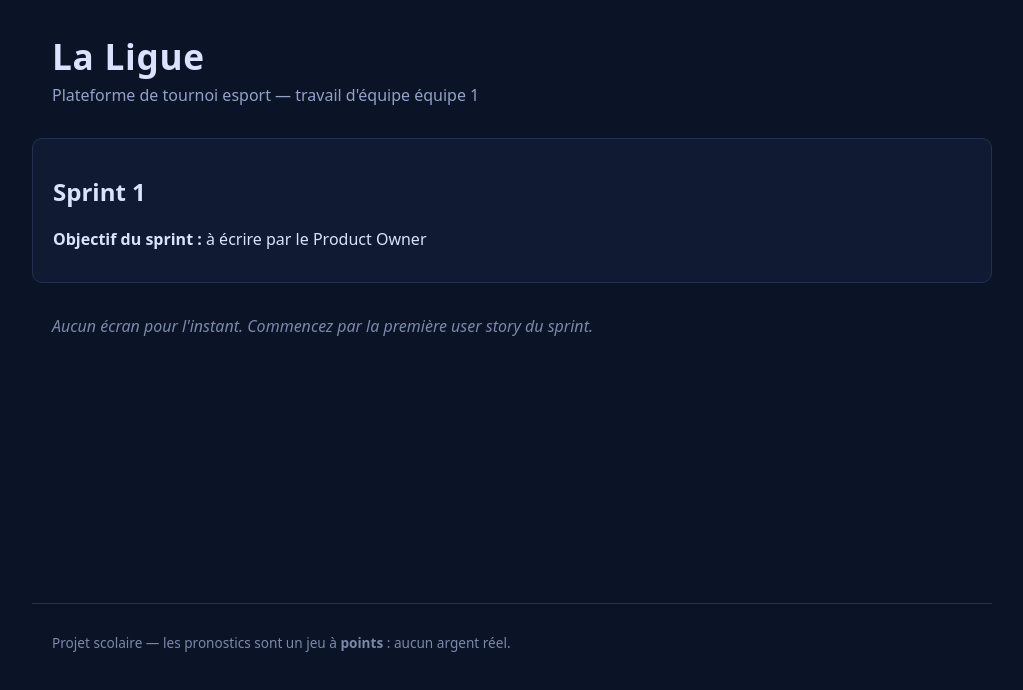
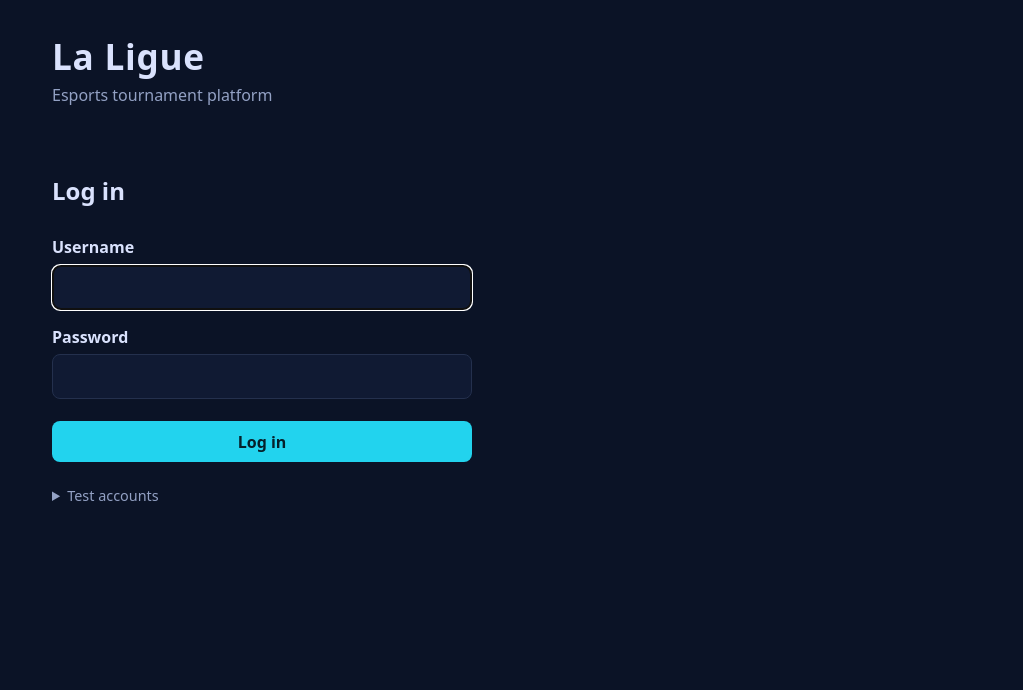
Before and after one commit to N0t4b3n123/P-426-La_Ligue-1, a Vue app: page / in a window 1280 px wide. Shown: the top 690 px of the page, without its empty margins (128-1151 px from the left). Built offline with nearby package versions, Linux system fonts and the light colour scheme.

Commit message:
feat: log In and create tournament for organizer

```diff
--- a/src/App.vue
+++ b/src/App.vue
@@ -1,36 +1,81 @@
 <script setup>
-// Socle de départ — La Ligue (module I426 / projet P_DEV-426).
-// L'application est vide : votre travail de sprint commence dans <main>.
-// Tout ce que vous ajoutez ici est VOTRE version du produit (option A : 3 équipes, 3 versions).
-import { ref } from 'vue';
+import { ref, computed } from "vue";
+import Login from "./components/Login.vue";
+import AdminCreateTournament from "./components/AdminCreateTournament.vue";
+import { testTournaments, STATUSES } from "./data/tournaments.js";
 
-// Nom de l'équipe — à remplacer par le vôtre.
-const equipe = ref('équipe 1');
+const ROLES = {
+  organizer: "Organizer",
+  captain: "Captain",
+  spectator: "Spectator",
+};
 
-// État du sprint — à tenir à jour, c'est ce qui se voit en revue.
-const sprint = ref(1);
-const sprintGoal = ref('à écrire par le Product Owner');
+const user = ref(null);
+const tournaments = ref([...testTournaments]);
+
+const isLoggedIn = computed(() => user.value !== null);
+const role = computed(() => user.value?.role);
+
+function logout() {
+  user.value = null;
+}
+
+function addTournament(data) {
+  tournaments.value.push({
+    id: Date.now(),
+    status: "registration_open",
+    organizer: user.value.name,
+    ...data,
+  });
+}
 </script>
 
 <template>
   <header>
-    <h1>La Ligue</h1>
-    <p class="sous-titre">Plateforme de tournoi esport — travail d'équipe {{ equipe }}</p>
+    <div class="header">
+      <div>
+        <h1>La Ligue</h1>
+        <p class="subtitle">Esports tournament platform</p>
+      </div>
+      <div v-if="isLoggedIn" class="account">
+        <span>{{ user.name }} · {{ ROLES[role] }}</span>
+        <button class="button button-ghost" @click="logout">Log out</button>
+      </div>
+    </div>
   </header>
 
-  <section class="etat">
-    <h2>Sprint {{ sprint }}</h2>
-    <p><strong>Objectif du sprint :</strong> {{ sprintGoal }}</p>
-  </section>
+  <main>
+    <template v-if="isLoggedIn">
+      <AdminCreateTournament
+        v-if="role === 'organizer'"
+        @created="addTournament"
+      />
 
-  <main>
-    <!-- À construire : vos écrans arrivent ici.
-         Ordre imposé par le client : les user stories du sprint.
-         Un écran = un composant dans src/components/, importé ici. -->
-    <p class="vide">Aucun écran pour l'instant. Commencez par la première user story du sprint.</p>
+      <h2>Tournaments</h2>
+      <p v-if="tournaments.length === 0" class="empty">No tournaments yet.</p>
+      <ul v-else class="list">
+        <li v-for="t in tournaments" :key="t.id">
+          <strong>{{ t.name }}</strong> — {{ t.game }} · {{ t.date }} · max
+          {{ t.maxTeams }} teams · {{ STATUSES[t.status] }}
+        </li>
+      </ul>
+    </template>
+    <Login v-else @logged-in="(account) => (user = account)" />
   </main>
+</template>
 
-  <footer>
-    <p>Projet scolaire — les pronostics sont un jeu à <strong>points</strong> : aucun argent réel.</p>
-  </footer>
-</template>
+<style scoped>
+.list {
+  list-style: none;
+  padding: 0;
+  display: grid;
+  gap: 0.5rem;
+}
+.list li {
+  padding: 0.7rem 0.9rem;
+  border: 1px solid var(--border);
+  border-left: 4px solid var(--accent);
+  border-radius: 8px;
+  background: var(--surface);
+}
+</style>
--- a/src/components/AdminCreateTournament.vue
+++ b/src/components/AdminCreateTournament.vue
@@ -0,0 +1,76 @@
+<script setup>
+import { ref } from "vue";
+
+const emit = defineEmits(["created"]);
+
+const name = ref("");
+const game = ref("");
+const date = ref("");
+const maxTeams = ref(8);
+const error = ref("");
+
+function submit() {
+  if (!name.value.trim() || !game.value.trim() || !date.value) {
+    error.value = "Name, game and date are required.";
+    return;
+  }
+  if (maxTeams.value < 2) {
+    error.value = "At least 2 teams are required.";
+    return;
+  }
+  emit("created", {
+    name: name.value.trim(),
+    game: game.value.trim(),
+    date: date.value,
+    maxTeams: Number(maxTeams.value),
+  });
+  name.value = game.value = date.value = "";
+  maxTeams.value = 8;
+  error.value = "";
+}
+</script>
+
+<template>
+  <section class="panel">
+    <h2>Create a tournament</h2>
+    <form @submit.prevent="submit" novalidate>
+      <label for="name">Name</label>
+      <input id="name" v-model="name" type="text" />
+
+      <label for="game">Game</label>
+      <input id="game" v-model="game" type="text" />
+
+      <label for="date">Date</label>
+      <input id="date" v-model="date" type="date" />
+
+      <label for="max">Max number of teams</label>
+      <input id="max" v-model="maxTeams" type="number" min="2" />
+
+      <p v-if="error" class="error">{{ error }}</p>
+      <button type="submit" class="button">Create</button>
+    </form>
+  </section>
+</template>
+
+<style scoped>
+form {
+  display: grid;
+  gap: 0.4rem;
+  max-width: 420px;
+}
+label {
+  margin-top: 0.6rem;
+  font-weight: 600;
+}
+input {
+  font: inherit;
+  padding: 0.65rem 0.75rem;
+  border-radius: 8px;
+  border: 1px solid var(--border);
+  background: var(--surface);
+  color: var(--text);
+}
+form .button {
+  margin-top: 1rem;
+}
+</style>
--- /dev/null
+++ b/src/components/Login.vue
@@ -0,0 +1,92 @@
+<script setup>
+import { ref } from "vue";
+import { authenticate } from "../data/accounts.js";
+
+const emit = defineEmits(["logged-in"]);
+
+const username = ref("");
+const password = ref("");
+const error = ref("");
+
+function submit() {
+  const account = authenticate(username.value, password.value);
+  if (!account) {
+    error.value = "Incorrect username or password.";
+    password.value = ""; // dont keep a rejected password
+    return;
+  }
+  emit("logged-in", account);
+}
+</script>
+
+<template>
+  <section class="login" aria-labelledby="login-title">
+    <h2 id="login-title">Log in</h2>
+    <form @submit.prevent="submit" novalidate>
+      <label for="username">Username</label>
+      <input
+        id="username"
+        v-model="username"
+        type="text"
+        autocomplete="username"
+        autofocus
+      />
+
+      <label for="password">Password</label>
+      <input
+        id="password"
+        v-model="password"
+        type="password"
+        autocomplete="current-password"
+      />
+
+      <p v-if="error" class="error" role="alert">{{ error }}</p>
+
+      <button type="submit" class="button">Log in</button>
+    </form>
+
+    <details class="test-accounts">
+      <summary>Test accounts</summary>
+      <ul>
+        <li><code>organizer</code> / <code>org123</code></li>
+        <li><code>captain</code> / <code>cap123</code></li>
+        <li><code>spectator</code> / <code>spec123</code></li>
+      </ul>
+    </details>
+  </section>
+</template>
+
+<style scoped>
+.login {
+  max-width: 420px;
+}
+form {
+  display: grid;
+  gap: 0.4rem;
+}
+label {
+  margin-top: 0.6rem;
+  font-weight: 600;
+}
+input {
+  font: inherit;
+  padding: 0.65rem 0.75rem;
+  border-radius: 8px;
+  border: 1px solid var(--border);
+  background: var(--surface);
+  color: var(--text);
+}
+form .button {
+  margin-top: 1rem;
+}
+.test-accounts {
+  margin-top: 1.5rem;
+  color: var(--text-soft);
+  font-size: 0.9rem;
+}
+code {
+  background: var(--surface);
+  padding: 0.1rem 0.35rem;
+  border-radius: 4px;
+}
+</style>
--- /dev/null
+++ b/src/data/accounts.js
@@ -0,0 +1,28 @@
+// TEST accounts
+// Passwords are in plain text only because this is a mockup:
+export const accounts = [
+  { id: 1, username: 'organizer', password: 'org123', name: 'Alex Organizer', role: 'organizer' },
+  { id: 2, username: 'captain', password: 'cap123', name: 'Camille Captain', role: 'captain' },
+  { id: 3, username: 'spectator', password: 'spec123', name: 'Sam Spectator', role: 'spectator' },
+];
+
+/** Strips the password before keeping an account in the session. */
+export function publicAccount({ password, ...account }) {
+  return account;
+}
+
+/**
+ * Looks for an account matching both username AND password.
+ * Returns the public account, or null (without saying which one is wrong).
+ */
+export function authenticate(username, password) {
+  const found = accounts.find(
+    (a) => a.username === (username ?? '').trim() && a.password === password,
+  );
+  return found ? publicAccount(found) : null;
+}
+
+export function findAccountById(id) {
+  const found = accounts.find((a) => a.id === id);
+  return found ? publicAccount(found) : null;
+}
--- /dev/null
+++ b/src/data/tournaments.js
@@ -0,0 +1,27 @@
+// Test data
+export const STATUSES = {
+  registration_open: 'Registration open',
+  in_progress: 'In progress',
+  finished: 'Finished',
+};
+
+export const testTournaments = [
+  {
+    id: 1,
+    name: 'ETML Cup',
+    game: 'Rocket League',
+    date: '2026-12-22',
+    maxTeams: 8,
+    status: 'registration_open',
+    organizer: 'Alex Organizer',
+  },
+  {
+    id: 2,
+    name: 'Lausanne Open',
+    game: 'Counter-Strike 2',
+    date: '2027-01-16',
+    maxTeams: 16,
+    status: 'registration_open',
+    organizer: 'Alex Organizer',
+  },
+];
--- a/src/style.css
+++ b/src/style.css
@@ -1,8 +1,11 @@
-/* Socle de départ — styles minimaux. À vous de faire l'identité visuelle. */
 :root {
-  --fond: #0b1326;
-  --texte: #dae2fd;
+  --bg: #0b1326;
+  --text: #dae2fd;
   --accent: #22d3ee;
+  --border: #24304d;
+  --surface: #101a33;
+  --text-soft: #93a1c4;
+  --error: #ff9aa9;
   font-family: system-ui, -apple-system, "Segoe UI", Roboto, sans-serif;
 }
 
@@ -10,12 +13,12 @@
 
 body {
   margin: 0;
-  background: var(--fond);
-  color: var(--texte);
+  background: var(--bg);
+  color: var(--text);
   min-height: 100vh;
 }
 
-header, section.etat, main, footer {
+header, section.panel, main {
   max-width: 960px;
   margin: 0 auto;
   padding: 1rem 1.25rem;
@@ -23,15 +26,35 @@ header, section.etat, main, footer {
 
 header { padding-top: 2rem; }
 h1 { margin: 0; font-size: 2.2rem; letter-spacing: 0.02em; }
-.sous-titre { color: #93a1c4; margin-top: 0.25rem; }
+.subtitle { color: var(--text-soft); margin-top: 0.25rem; }
 
-section.etat {
-  border: 1px solid #24304d;
+section.panel {
+  border: 1px solid var(--border);
   border-radius: 10px;
-  background: #101a33;
+  background: var(--surface);
+  margin-bottom: 1.5rem;
 }
 
 main { min-height: 40vh; }
-.vide { color: #7b88a8; font-style: italic; }
+.empty { color: #7b88a8; font-style: italic; }
 
-footer { color: #7b88a8; font-size: 0.85rem; border-top: 1px solid #24304d; }
+.header { display: flex; justify-content: space-between; align-items: center; }
+.account { display: flex; gap: 0.75rem; align-items: center; }
+
+.button {
+  font: inherit;
+  padding: 0.6rem 1rem;
+  border: 0;
+  border-radius: 8px;
+  background: var(--accent);
+  color: #06202a;
+  font-weight: 600;
+  cursor: pointer;
+}
+.button-ghost {
+  background: transparent;
+  color: var(--text);
+  border: 1px solid var(--border);
+}
+
+.error { color: var(--error); margin: 0.75rem 0 0; }
```
Also changed, not shown: src/components/Connexion.vue (deleted).
